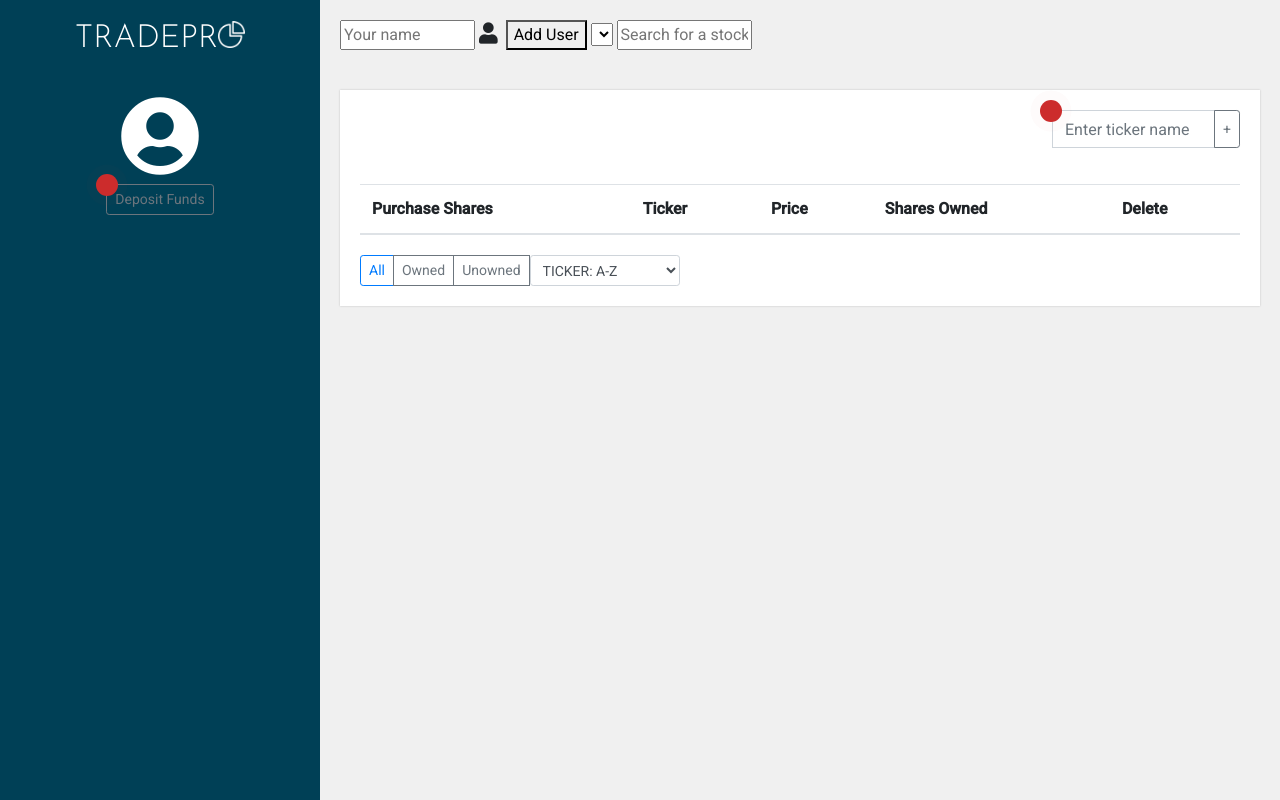
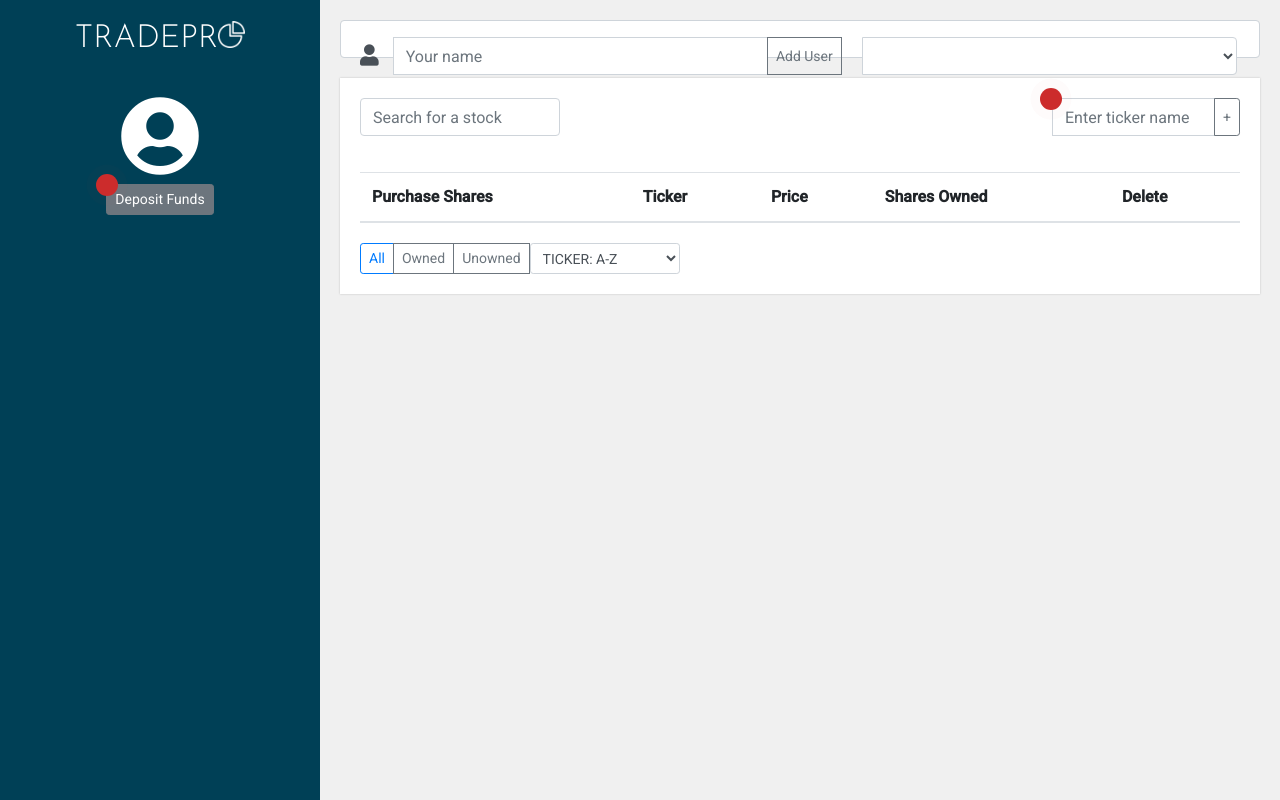
Before and after one commit to glafrange/agile-week-project, a plain HTML site: page index.html in a window 1280 px wide. Drawn offline with nearby package versions, Linux system fonts and the light colour scheme.

Commit message:
cleaned up header and inputs

```diff
--- a/index.html
+++ b/index.html
@@ -24,7 +24,7 @@
                         <h2>Connor</h2>
                         <h3 id="funds-amount"></h3>
                         <span class="pulse red-tooltip" title="Add money in a pinch!" data-toggle="tooltip" style="display: inline-block; position: absolute; margin-left: -10px; margin-top: -10px; z-index: 1;"></span>
-                        <button type="button" class="btn btn-sm btn-outline-secondary" title="Deposit Funds" data-toggle="modal" data-target="#deposit-modal" id="deposit-funds-btn">Deposit Funds</button>
+                        <button type="button" class="btn btn-sm btn-secondary" title="Deposit Funds" data-toggle="modal" data-target="#deposit-modal" id="deposit-funds-btn">Deposit Funds</button>
                             <div class="modal fade" id="deposit-modal" tabindex="-1" role="dialog" aria-labelledby="" aria-hidden="true">
                                 <div class="modal-dialog modal-dialog-centered modal">
                                     <div class="modal-content" id="deposit-modal-content">
@@ -57,19 +57,22 @@
 
                 <div class="col-sm-9" id="content">
                         <div id="header" class="inputWithIcon navbar sticky-top"> <!-- Logo, header, nav, searchbar etc -->
-                            <form onsubmit="return false">
-                                <input type="text" id="add-user-input" placeholder="Your name"/><i class="fa fa-user fa-lg fa-fw" aria-hidden="true"></i>
-                                <button type="button" title="Add User" data-toggle="tooltip" id="add-user-btn">Add User</button>
-                                <select id="users-dropdown"></select>
-
-
-                                <input type="text" id="searchList" placeholder="Search for a stock" />
-
+                            <form class="form-control" onsubmit="return false">
+                                <div class="input-group" style="padding:10px;">
+                                    <i class="fa fa-user fa-lg fa-fw" style="margin-top: 10px; margin-left: -7px; margin-right:10px;" aria-hidden="true"></i>
+                                    <input type="text" class="form-control" id="add-user-input" placeholder="Your name"/>
+                                    <div class="input-group-append">
+                                        <button type="button" class="btn btn-sm btn-outline-secondary" title="Add User" data-toggle="tooltip" id="add-user-btn" style="margin-right: 20px;">Add User</button>
+                                    </div>
+                                    <select class="form-control form-control-outline-secondary" id="users-dropdown"></select>
+                                </div>
                             </form>
                         </div>
                     <div id="table-box" class="row">
                         <div id="table-head">
-
+                            <div class="float-left input-group mb-3" style="width: 200px;">
+                                <input type="text" class="float-left form-control" id="searchList" placeholder="Search for a stock" />
+                            </div>
                             <div class="float-right input-group mb-3" id="add-stock-container">
                                     <span class="pulse red-tooltip" title="Try adding a stock!" data-toggle="tooltip" style="margin-right:-10px; margin-top: -10px; z-index: 1;"></span>
                                 <input class="float-right form-control" type="text" id="stock-input" placeholder="Enter ticker name" />
--- a/main.css
+++ b/main.css
@@ -15,7 +15,7 @@ body {
 }
 
 #header {
-    padding: 20px;
+    padding: 20px 20px 0 20px;
 }
 
 #main {
```
